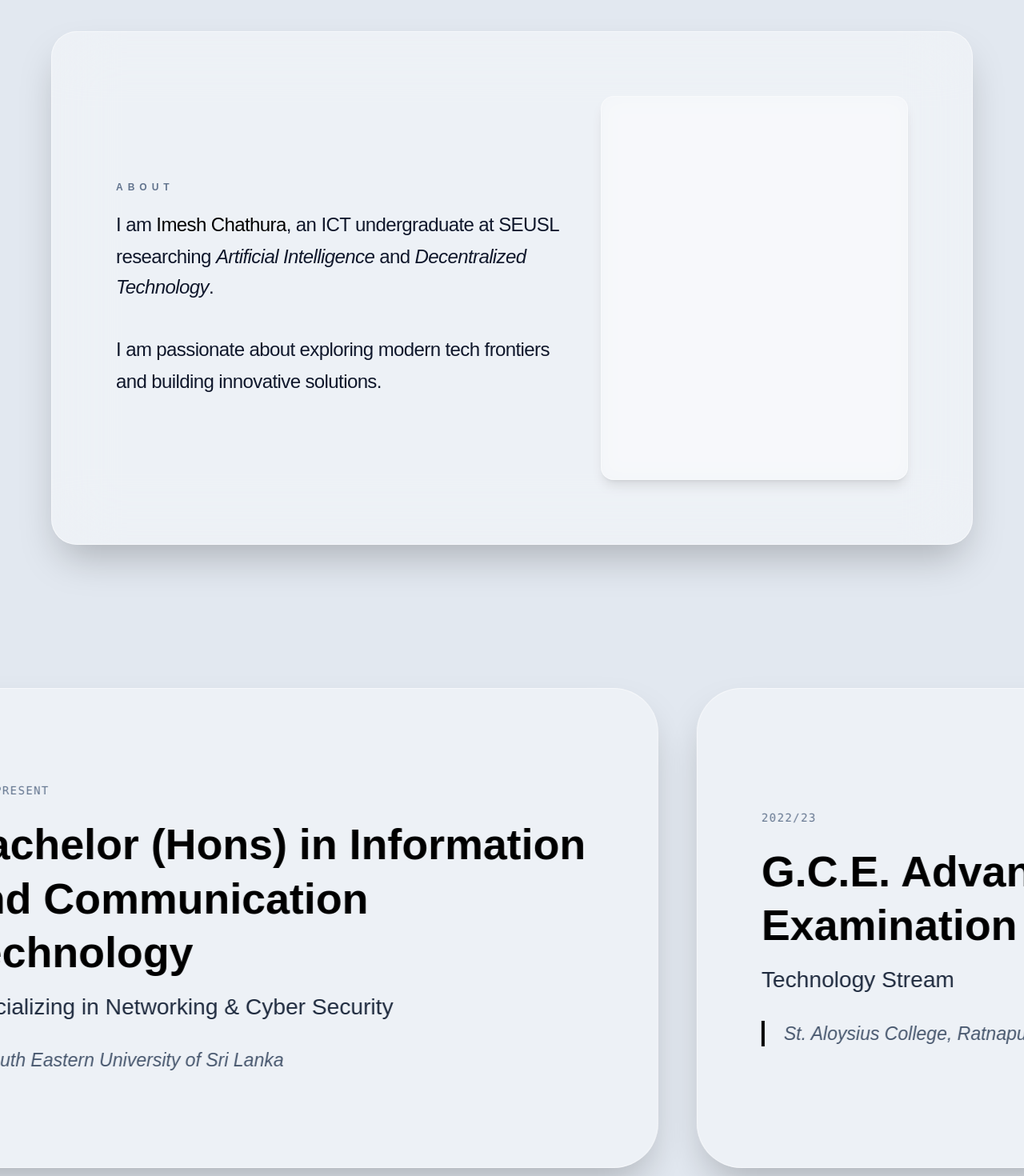
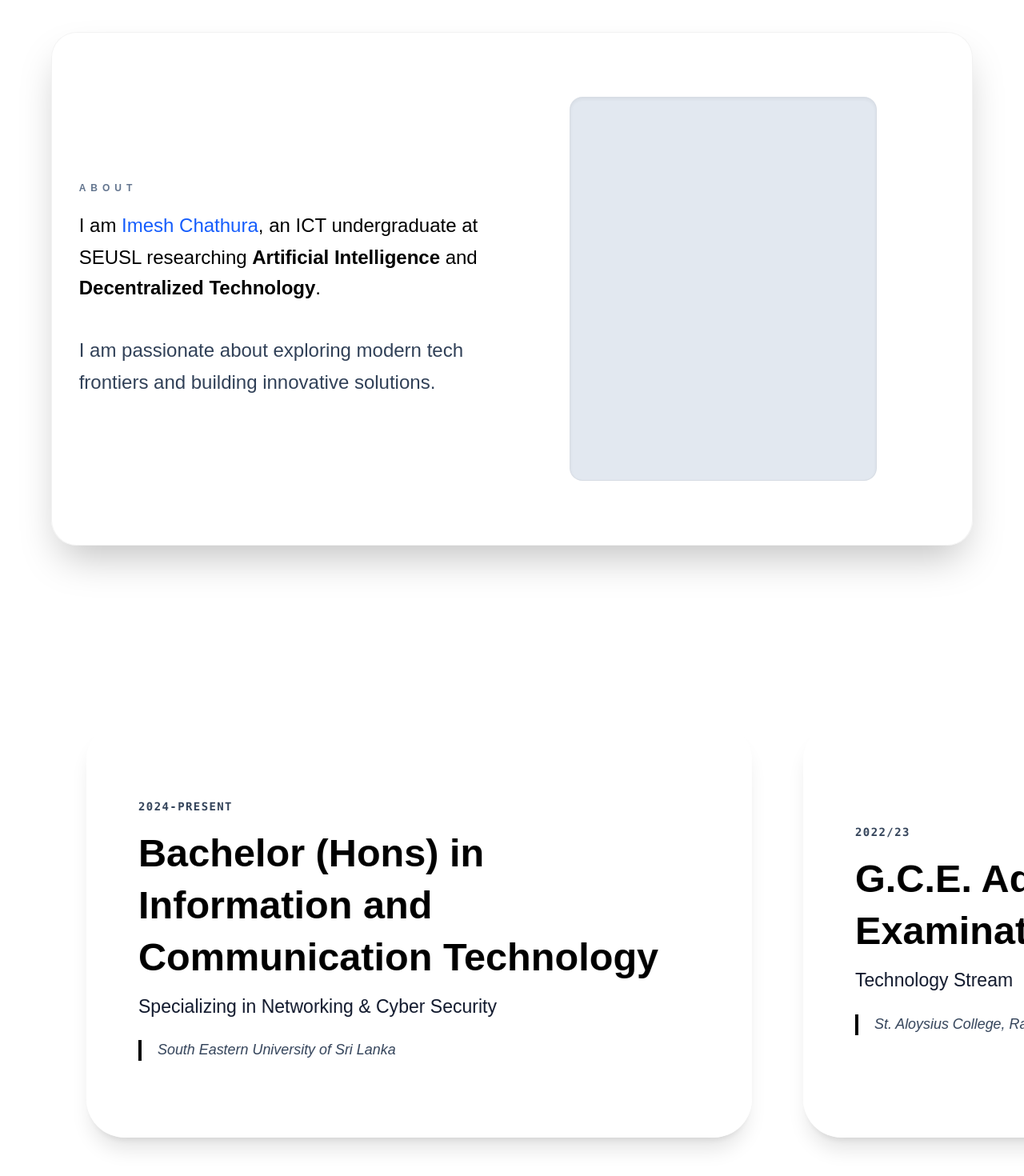
Before and after one commit to imeshcha/personal-portfolio, a Next.js app: page / in a window 1280 px wide. Shown: the part 1000-2470 px from the top of the page at 80% size. Built offline with nearby package versions, Linux system fonts and the light colour scheme.

Commit message:
Update design

```diff
--- a/app/page.tsx
+++ b/app/page.tsx
@@ -1,120 +1,161 @@
 "use client";
-import React, { useRef } from 'react';
+import React, { useRef, useEffect } from 'react';
 import { motion, useScroll, useTransform, useSpring } from "framer-motion";
+import { Code2, Diamond, Video } from "lucide-react";
 
 export default function Home() {
   const containerRef = useRef(null);
   const aboutRef = useRef(null);
   const educationRef = useRef(null);
   const skillsRef = useRef(null);
+  const canvasRef = useRef<HTMLCanvasElement>(null);
 
   const { scrollYProgress } = useScroll();
 
-  const { scrollYProgress: aboutScroll } = useScroll({
-    target: aboutRef,
-    offset: ["start 0.95", "start 0.3"]
-  });
+  // Digital Wave Logic
+  useEffect(() => {
+    const canvas = canvasRef.current;
+    if (!canvas) return;
+    const ctx = canvas.getContext('2d');
+    if (!ctx) return;
 
-  const { scrollYProgress: eduScroll } = useScroll({
-    target: educationRef,
-    offset: ["start start", "end end"]
-  });
+    let animationFrameId: number;
+    let particles: { x: number; y: number; base_y: number; speed: number; angle: number }[] = [];
 
-  const { scrollYProgress: skillsScroll } = useScroll({
-    target: skillsRef,
-    offset: ["start start", "end end"]
-  });
+    const resize = () => {
+      canvas.width = window.innerWidth;
+      canvas.height = window.innerHeight;
+      initParticles();
+    };
 
-  const smoothProgress = useSpring(scrollYProgress, {
-    stiffness: 100,
-    damping: 30,
-    restDelta: 0.001
-  });
+    const initParticles = () => {
+      particles = [];
+      const particleCount = 60;
+      for (let i = 0; i < particleCount; i++) {
+        particles.push({
+          x: (canvas.width / particleCount) * i,
+          y: canvas.height / 2,
+          base_y: canvas.height / 2,
+          speed: 0.02 + Math.random() * 0.02,
+          angle: i * 0.2
+        });
+      }
+    };
 
-  const syncEduSpring = useSpring(eduScroll, { stiffness: 100, damping: 30, mass: 1 });
-  const syncSkillsSpring = useSpring(skillsScroll, { stiffness: 100, damping: 30, mass: 1 });
+    const render = () => {
+      ctx.clearRect(0, 0, canvas.width, canvas.height);
+      ctx.fillStyle = "rgba(156, 163, 175, 0.5)";
+
+      particles.forEach((p, i) => {
+        p.angle += p.speed;
+        p.y = p.base_y + Math.sin(p.angle) * 50;
+
+        ctx.beginPath();
+        ctx.arc(p.x, p.y, 1.5, 0, Math.PI * 2);
+        ctx.fill();
+
+        if (i > 0) {
+          ctx.beginPath();
+          ctx.strokeStyle = "rgba(156, 163, 175, 0.1)";
+          ctx.moveTo(particles[i - 1].x, particles[i - 1].y);
+          ctx.lineTo(p.x, p.y);
+          ctx.stroke();
+        }
+      });
+      animationFrameId = requestAnimationFrame(render);
+    };
+
+    window.addEventListener('resize', resize);
+    resize();
+    render();
+
+    return () => {
+      window.removeEventListener('resize', resize);
+      cancelAnimationFrame(animationFrameId);
+    };
+  }, []);
+
+  const { scrollYProgress: eduScroll } = useScroll({ target: educationRef, offset: ["start start", "end end"] });
+  const { scrollYProgress: skillsScroll } = useScroll({ target: skillsRef, offset: ["start start", "end end"] });
+
+  const smoothProgress = useSpring(scrollYProgress, { stiffness: 100, damping: 30, restDelta: 0.001 });
+  const syncEduSpring = useSpring(eduScroll, { stiffness: 100, damping: 30 });
+  const syncSkillsSpring = useSpring(skillsScroll, { stiffness: 100, damping: 30 });
 
   const maskPosition = useTransform(smoothProgress, [0, 0.15], ["0% 0%", "160% 0%"], { clamp: true });
   const heroOpacity = useTransform(smoothProgress, [0, 0.12], [1, 0], { clamp: true });
 
-  const syncRange = [0, 0.6];
-  const textScale = useTransform(aboutScroll, syncRange, [1.8, 1.2], { clamp: true });
-  const textContainerX = useTransform(aboutScroll, syncRange, ["25%", "0%"], { clamp: true });
-  const imageOpacity = useTransform(aboutScroll, syncRange, [0, 1], { clamp: true });
-  const imageX = useTransform(aboutScroll, syncRange, [120, 0], { clamp: true });
+  const { scrollYProgress: aboutScroll } = useScroll({ target: aboutRef, offset: ["start 0.95", "start 0.3"] });
+  const textScale = useTransform(aboutScroll, [0, 0.6], [1.8, 1.2], { clamp: true });
+  const imageOpacity = useTransform(aboutScroll, [0, 0.6], [0, 1], { clamp: true });
+  const imageX = useTransform(aboutScroll, [0, 0.6], [120, 0], { clamp: true });
+  const textContainerX = useTransform(aboutScroll, [0, 0.6], ["25%", "0%"], { clamp: true });
 
-  // 🚀 කාඩ්පත් ගණන වැඩි වූ නිසා unifiedX හි අගය -160% දක්වා වැඩි කළා (ගමන සම්පූර්ණ කිරීමට)
-  const unifiedXEdu = useTransform(syncEduSpring, [0, 1], ["0%", "-72%"]);
-  const unifiedXSkills = useTransform(syncSkillsSpring, [0, 1], ["0%", "-70%"]);
+  const unifiedXEdu = useTransform(syncEduSpring, [0, 1], ["0%", "-65%"]);
+  const unifiedXSkills = useTransform(syncSkillsSpring, [0, 1], ["0%", "-65%"]);
 
-  // 🚀 කාඩ්පත් 3ක් සහිත Education Data
   const educationData = [
-    {
-      primary: "Bachelor (Hons) in Information and Communication Technology",
-      secondary: "Specializing in Networking & Cyber Security",
-      third: "South Eastern University of Sri Lanka",
-      period: "2024-Present"
-    },
-    {
-      primary: "G.C.E. Advanced Level Examination",
-      secondary: "Technology Stream",
-      third: "St. Aloysius College, Ratnapura",
-      period: "2022/23"
-    },
-    {
-      primary: "G.C.E. Ordinary Level Examination",
-      third: "St. Aloysius College, Ratnapura",
-      period: "2019"
-    }
+    { primary: "Bachelor (Hons) in Information and Communication Technology", secondary: "Specializing in Networking & Cyber Security", third: "South Eastern University of Sri Lanka", period: "2024-Present" },
+    { primary: "G.C.E. Advanced Level Examination", secondary: "Technology Stream", third: "St. Aloysius College, Ratnapura", period: "2022/23" },
+    { primary: "G.C.E. Ordinary Level Examination", third: "St. Aloysius College, Ratnapura", period: "2019" }
   ];
 
   const skillsData = [
-    { title: "Frontend Development", skill: "Next.js, React, Tailwind CSS", level: "Expert", desc: "Building high-performance, responsive web applications." },
-    { title: "Backend Systems", skill: "Node.js, Python, PostgreSQL", level: "Advanced", desc: "Designing scalable APIs and managing databases." }
+    { title: "Frontend Development", skill: "Next.js, React, Tailwind CSS", level: "Intermediate", desc: "Building high-performance, responsive web applications.", icon: <Code2 size={48} /> },
+    { title: "Web3 Development", skill: "Blockchain, Smart Contract, Solidity", level: "Intermediate", desc: "Building decentralized apps, tokens, and secure smart contracts.", icon: <Diamond size={48} /> },
+    { title: "Content Creation", skill: "Davinci Resolve, Photoshop, Illustrator, Canva", level: "Intermediate", desc: "Designing high-quality visuals and engaging video content.", icon: <Video size={48} /> }
   ];
 
   return (
-    <main ref={containerRef} className="bg-slate-200 text-black w-full overflow-x-hidden relative">
+    <main ref={containerRef} className="bg-white text-black w-full overflow-x-hidden relative">
 
-      <div className="fixed inset-0 z-[-2] pointer-events-none" style={{ backgroundImage: "url('/BgSky.jpg')", backgroundSize: 'cover', backgroundPosition: 'center', filter: 'brightness(0.85)' }} />
-      <div className="fixed inset-0 z-[-1] pointer-events-none">
-        <div className="absolute top-[-10%] left-[-10%] w-[40%] h-[40%] bg-blue-200 rounded-full blur-[120px] opacity-30" />
-        <div className="absolute bottom-[-10%] right-[-10%] w-[40%] h-[40%] bg-purple-200 rounded-full blur-[120px] opacity-30" />
+      <div className="fixed inset-0 z-0 pointer-events-none overflow-hidden bg-slate-50">
+        <canvas ref={canvasRef} className="absolute inset-0 opacity-40" />
+        {[...Array(3)].map((_, i) => (
+          <motion.div key={i} animate={{ scale: 2.8, opacity: [0, 0.45, 0] }} transition={{ duration: 12, repeat: Infinity, delay: i * 4 }} className="absolute top-1/2 left-1/2 -translate-x-1/2 -translate-y-1/2 w-[120vw] md:w-[90vw] h-[120vw] md:h-[90vw] rounded-full border border-blue-500/30 blur-[3px]" />
+        ))}
       </div>
 
-      <section className="h-screen w-full flex items-center justify-start px-12 md:px-24 sticky top-0 z-0">
-        <motion.h1 style={{ WebkitMaskPosition: maskPosition, opacity: heroOpacity }} className="text-[12vw] font-bold tracking-tighter leading-[0.85] uppercase text-left text-black w-full mix-blend-difference">Imesh <br /> Chathura</motion.h1>
+      <section className="h-screen w-full flex items-center justify-start px-8 md:px-24 sticky top-0 z-10">
+        <motion.h1 style={{ WebkitMaskPosition: maskPosition, opacity: heroOpacity }} className="text-6xl md:text-[12vw] font-bold tracking-tighter leading-[0.85] uppercase text-black mix-blend-difference">Imesh <br /> Chathura</motion.h1>
       </section>
 
-      <section ref={aboutRef} className="h-screen w-full flex items-center justify-center relative z-10 px-6 mt-[20vh]">
-        <div className="max-w-6xl w-full grid grid-cols-1 lg:grid-cols-2 gap-16 items-center bg-white/40 backdrop-blur-2xl border border-white/50 p-12 md:p-20 rounded-[2rem] shadow-2xl">
-          <motion.div style={{ x: textContainerX, scale: textScale, transformOrigin: "left center" }} className="w-full flex flex-col justify-center origin-left">
+      {/* SECTION 2: About (Responsive Text Fix) */}
+      <section ref={aboutRef} className="min-h-screen w-full flex items-center justify-center relative z-20 px-4 py-20 mt-[10vh] md:mt-[20vh]">
+        <div className="max-w-6xl w-full grid grid-cols-1 lg:grid-cols-2 gap-10 md:gap-16 items-center bg-white/90 backdrop-blur-3xl border border-black/5 p-6 md:p-20 rounded-[2rem] shadow-2xl overflow-hidden">
+          <motion.div
+            className="w-full text-black"
+            style={{
+              scale: typeof window !== 'undefined' && window.innerWidth < 768 ? 1 : textScale,
+              x: typeof window !== 'undefined' && window.innerWidth < 768 ? 0 : textContainerX
+            }}
+          >
             <h2 className="text-[10px] uppercase tracking-[0.5em] mb-4 text-slate-500 font-bold">About</h2>
-            <div className="text-lg md:text-xl font-light tracking-tight leading-relaxed text-slate-900">
-              <p>I am <span className="font-medium text-black">Imesh Chathura</span>, an ICT undergraduate at SEUSL researching <span className="italic font-normal">Artificial Intelligence</span> and <span className="italic font-normal">Decentralized Technology</span>.</p>
+            {/* 🚀 ජංගම දුරකථන සඳහා text-lg ලෙස අකුරු කුඩා කළා */}
+            <div className="text-lg md:text-xl font-light leading-relaxed text-black">
+              <p>I am <span className="font-medium text-blue-600">Imesh Chathura</span>, an ICT undergraduate at SEUSL researching <span className="font-semibold">Artificial Intelligence</span> and <span className="font-semibold">Decentralized Technology</span>.</p>
               <br />
-              <p>I am passionate about exploring modern tech frontiers and building innovative solutions.</p>
+              <p className="text-slate-700 font-light">I am passionate about exploring modern tech frontiers and building innovative solutions.</p>
             </div>
           </motion.div>
-          <motion.div style={{ opacity: imageOpacity, x: imageX }} className="relative aspect-[4/5] w-full max-w-sm ml-auto bg-white/20 backdrop-blur-md border border-white/40 overflow-hidden rounded-2xl shadow-lg" />
+          <motion.div style={{ opacity: imageOpacity, x: typeof window !== 'undefined' && window.innerWidth < 768 ? 0 : imageX }} className="relative aspect-square md:aspect-[4/5] w-full max-w-sm bg-slate-200 rounded-2xl border border-black/5 mx-auto shadow-inner" />
         </div>
       </section>
 
-      {/* SECTION 3: Education Journey (Multiple Cards) */}
-      <section ref={educationRef} className="relative h-[350vh] z-20">
+      <section ref={educationRef} className="relative h-[250vh] z-20">
         <div className="sticky top-0 h-screen flex items-center overflow-hidden">
-          <motion.div style={{ x: unifiedXEdu }} className="flex items-center pl-[10vw]">
-            <div className="flex-shrink-0 w-[80vw] md:w-[60vw] mr-[30vw]">
-              <h2 className="text-[9vw] font-bold uppercase tracking-tighter leading-[0.8] text-black mix-blend-difference">Education <br /> Journey</h2>
+          <motion.div style={{ x: unifiedXEdu }} className="flex items-center pl-6 md:pl-[10vw]">
+            <div className="flex-shrink-0 w-[80vw] md:w-[50vw] mr-16 md:mr-[25vw]">
+              <h2 className="text-5xl md:text-[8vw] font-bold uppercase text-black mix-blend-difference">Education <br /> Journey</h2>
             </div>
-            <div className="flex gap-12 pr-[10vw]">
+            <div className="flex gap-10 md:gap-16 pr-[62vw] md:pr-[15vw]">
               {educationData.map((edu, index) => (
-                <div key={index} className="flex-shrink-0 w-[85vw] md:w-[75vw]">
-                  <div className="h-[75vh] w-full bg-white/40 backdrop-blur-3xl border border-white/50 p-12 md:p-20 rounded-[3.5rem] shadow-2xl flex flex-col justify-center text-left">
-                    <span className="text-slate-500 font-mono text-sm uppercase tracking-widest mb-6 block">{edu.period}</span>
-                    <h3 className="text-4xl md:text-[4.2vw] font-bold text-black leading-tight mb-4">{edu.primary}</h3>
-                    <p className="text-2xl md:text-[2.2vw] text-slate-800 font-medium mb-8">{edu.secondary}</p>
-                    <p className="text-xl md:text-[1.8vw] text-slate-600 italic border-l-4 border-black pl-6">{edu.third}</p>
+                <div key={index} className="flex-shrink-0 w-[85vw] md:w-[65vw]">
+                  <div className="h-[60vh] md:h-[65vh] w-full bg-white/30 backdrop-blur-2xl border border-white/40 p-10 md:p-16 rounded-[3rem] shadow-xl flex flex-col justify-center">
+                    <span className="text-slate-700 font-mono text-xs md:text-sm uppercase tracking-widest mb-4 font-bold">{edu.period}</span>
+                    <h3 className="text-2xl md:text-[3.8vw] font-bold text-black mb-3">{edu.primary}</h3>
+                    <p className="text-lg md:text-[1.8vw] text-slate-900 font-medium mb-6">{edu.secondary}</p>
+                    <p className="text-sm md:text-[1.4vw] text-slate-700 italic border-l-4 border-black pl-5">{edu.third}</p>
                   </div>
                 </div>
               ))}
@@ -123,21 +164,21 @@ export default function Home() {
         </div>
       </section>
 
-      {/* SECTION 4: My Skills */}
-      <section ref={skillsRef} className="relative h-[250vh] z-20 mt-[20vh]">
+      <section ref={skillsRef} className="relative h-[250vh] z-20 bg-black">
         <div className="sticky top-0 h-screen flex items-center overflow-hidden">
-          <motion.div style={{ x: unifiedXSkills }} className="flex items-center pl-[10vw]">
-            <div className="flex-shrink-0 w-[80vw] md:w-[60vw] mr-[30vw]">
-              <h2 className="text-[9vw] font-bold uppercase tracking-tighter leading-[0.8] text-black mix-blend-difference">My <br /> Skills</h2>
+          <motion.div style={{ x: unifiedXSkills }} className="flex items-center pl-6 md:pl-[10vw]">
+            <div className="flex-shrink-0 w-[80vw] md:w-[50vw] mr-16 md:mr-[25vw]">
+              <h2 className="text-5xl md:text-[8vw] font-bold uppercase text-white mix-blend-difference">My <br /> Skills</h2>
             </div>
-            <div className="flex gap-12 pr-[10vw]">
+            <div className="flex gap-10 md:gap-16 pr-[62vw] md:pr-[15vw]">
               {skillsData.map((skill, index) => (
-                <div key={index} className="flex-shrink-0 w-[75vw]">
-                  <div className="h-[75vh] w-full bg-slate-900/10 backdrop-blur-3xl border border-black/10 p-12 md:p-20 rounded-[3.5rem] shadow-2xl flex flex-col justify-center">
-                    <span className="text-slate-500 font-mono text-sm uppercase tracking-widest">{skill.level}</span>
-                    <h3 className="text-4xl md:text-[6vw] font-bold mt-8 uppercase text-black leading-tight">{skill.title}</h3>
-                    <p className="text-2xl md:text-3xl text-slate-800 mt-8 font-light">{skill.skill}</p>
-                    <p className="text-slate-600 text-lg mt-10 italic leading-relaxed max-w-4xl">{skill.desc}</p>
+                <div key={index} className="flex-shrink-0 w-[85vw] md:w-[65vw]">
+                  <div className="h-[60vh] md:h-[65vh] w-full bg-white/90 backdrop-blur-2xl p-10 md:p-16 rounded-[3.5rem] flex flex-col justify-center relative">
+                    <div className="absolute top-8 right-10 text-slate-900 opacity-40 group-hover:opacity-100 transition-opacity duration-500">{skill.icon}</div>
+                    <span className="text-slate-600 font-mono text-xs md:text-sm uppercase tracking-widest font-bold">{skill.level}</span>
+                    <h3 className="text-2xl md:text-[4vw] font-bold mt-6 uppercase text-black">{skill.title}</h3>
+                    <p className="text-lg md:text-[2.5vw] text-slate-800 mt-6 font-medium">{skill.skill}</p>
+                    <p className="text-sm md:text-[1.6vw] text-slate-600 mt-8 italic max-w-2xl">{skill.desc}</p>
                   </div>
                 </div>
               ))}
@@ -146,6 +187,14 @@ export default function Home() {
         </div>
       </section>
 
+      <section className="h-screen w-full flex items-center justify-center bg-black relative z-30 px-6">
+        <div className="text-center">
+          <div className="w-10 h-10 border-4 border-blue-500/30 border-t-blue-500 rounded-full animate-spin mx-auto mb-6" />
+          <h2 className="text-xl font-bold uppercase tracking-widest text-white/80">Still loading...</h2>
+          <p className="text-slate-500 mt-2 text-sm">Scroll more to reach me</p>
+        </div>
+      </section>
+
     </main>
   );
 }
--- a/package.json
+++ b/package.json
@@ -10,6 +10,7 @@
   },
   "dependencies": {
     "framer-motion": "^12.23.26",
+    "lucide-react": "^0.562.0",
     "motion": "^12.23.26",
     "next": "16.1.1",
     "react": "19.2.3",
```
Also changed, not shown: 1 other file (tests, documents, lock files or other folders).
